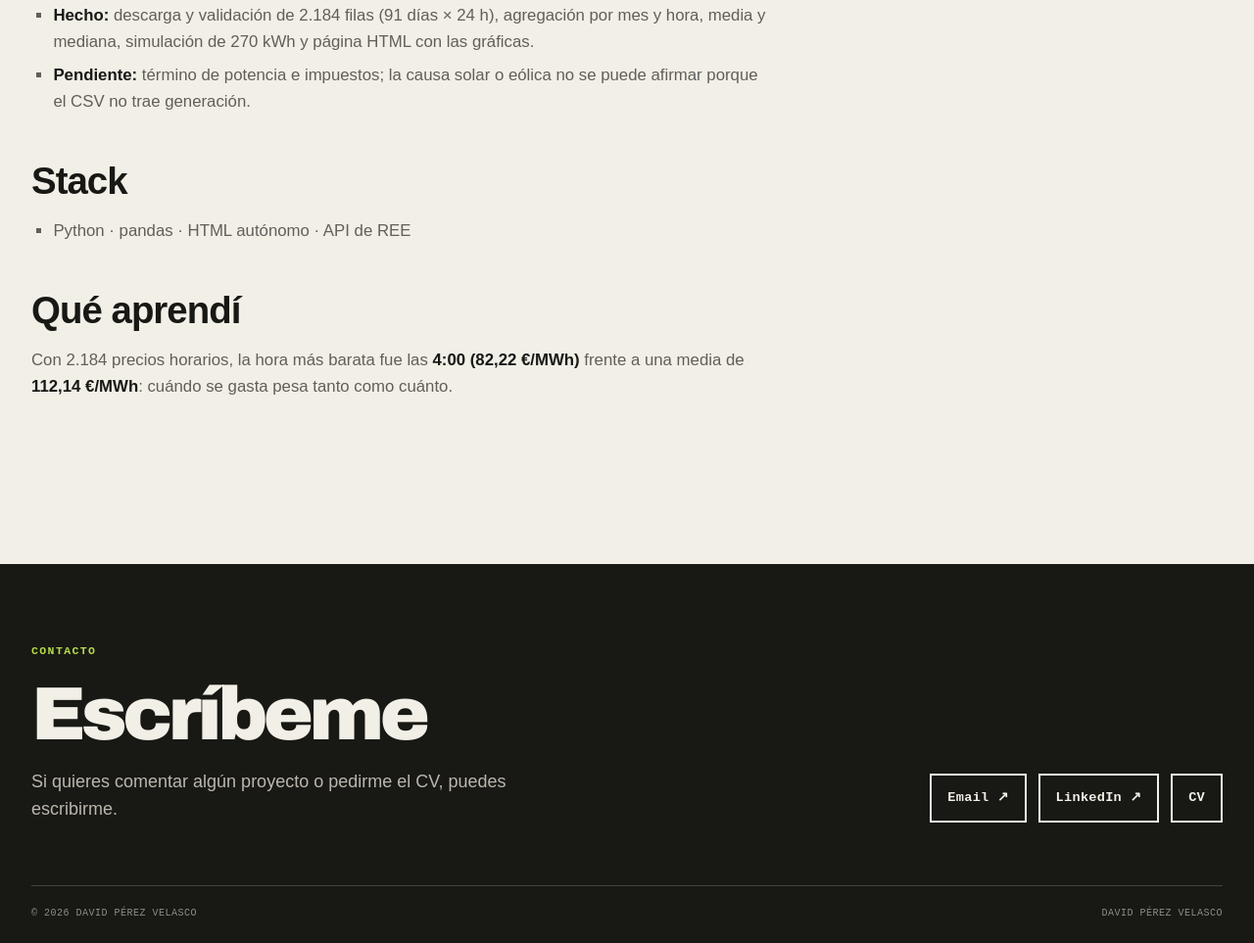
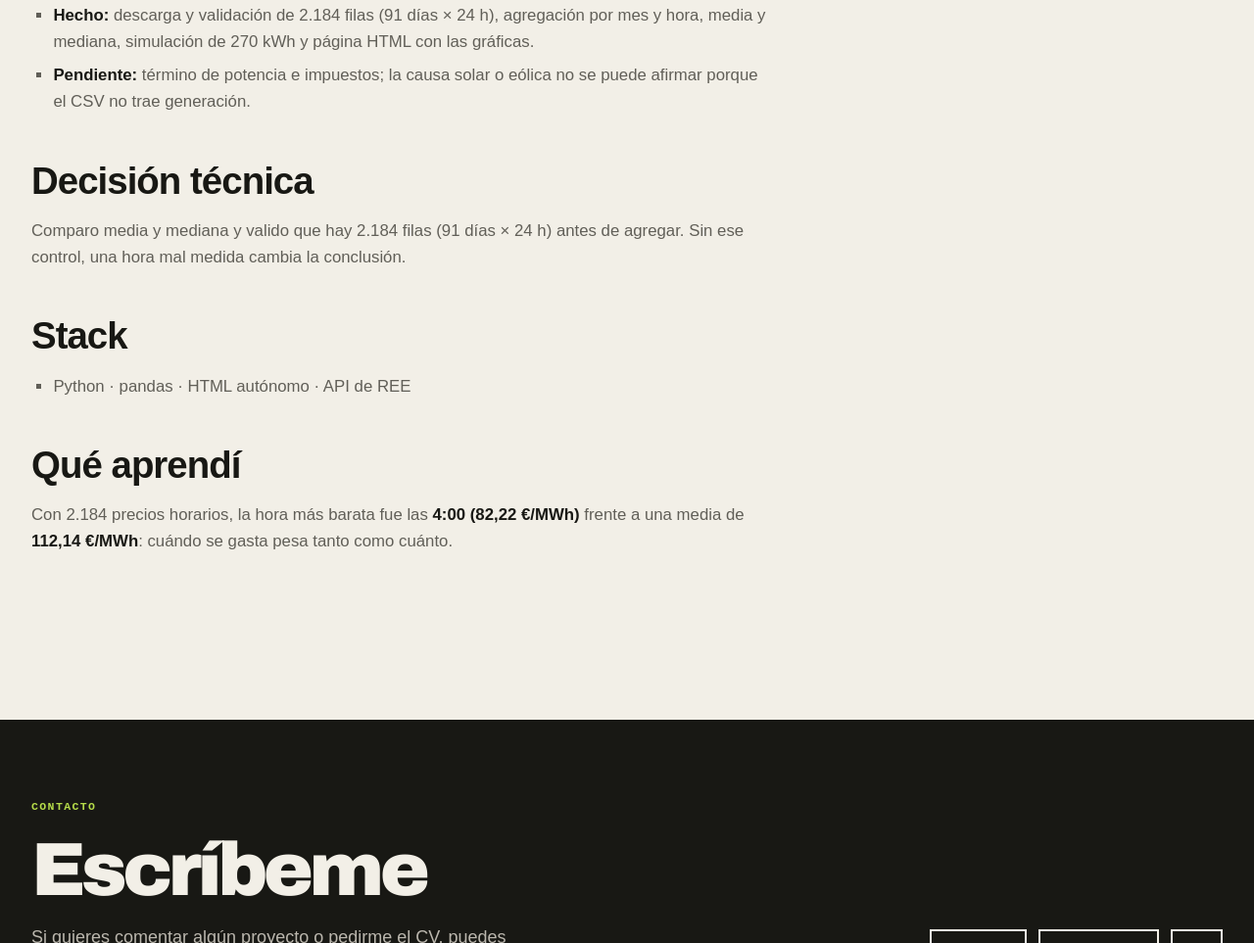
Before and after one commit to ErDeivih/erdeivih.github.io, an Astro site: page /datos/data-school-01 in a window 1280 px wide. Shown: the part 2699-3662 px from the top of the page at 98% size. Built offline with nearby package versions, Linux system fonts and the light colour scheme; Astro itself is replaced by a stand-in of ours.

Commit message:
Paso 1: decisión técnica común en las tres fichas de datos

```diff
--- a/src/content/datos/data-school-01/index.mdx
+++ b/src/content/datos/data-school-01/index.mdx
@@ -37,6 +37,10 @@ Para decidir cuándo poner la lavadora o la calefacción y ver cuánto pesa **cu
 - **Hecho:** descarga y validación de 2.184 filas (91 días × 24 h), agregación por mes y hora, media y mediana, simulación de 270 kWh y página HTML con las gráficas.
 - **Pendiente:** término de potencia e impuestos; la causa solar o eólica no se puede afirmar porque el CSV no trae generación.
 
+## Decisión técnica
+
+Comparo media y mediana y valido que hay 2.184 filas (91 días × 24 h) antes de agregar. Sin ese control, una hora mal medida cambia la conclusión.
+
 ## Stack
 
 - Python · pandas · HTML autónomo · API de REE
--- a/src/content/datos/data-school-02/index.mdx
+++ b/src/content/datos/data-school-02/index.mdx
@@ -27,6 +27,10 @@ Para comparar pilotos y coches por sector, frenada y ritmo de carrera.
 - **Preparado:** hueco, estructura y apartado en el porfolio.
 - **Pendiente:** Data School aún no ha entregado el dataset ni la URL del caso (comprobado 404 hoy).
 
+## Decisión técnica
+
+Pendiente: la decisión se tomará con el dataset de Data School, cuando exista. No se inventa el criterio antes de ver los datos.
+
 ## Stack
 
 - Python · pandas · matplotlib
--- a/src/content/datos/data-school-03/index.mdx
+++ b/src/content/datos/data-school-03/index.mdx
@@ -27,6 +27,10 @@ Para comparar equipos y jugadores por lo que generan, no solo por el marcador.
 - **Preparado:** hueco, estructura y apartado en el porfolio.
 - **Pendiente:** Data School aún no ha entregado el dataset ni la URL del caso (comprobado 404 hoy).
 
+## Decisión técnica
+
+Pendiente: la decisión se tomará con el dataset de Data School, cuando exista. No se inventa el criterio antes de ver los datos.
+
 ## Stack
 
 - Python · pandas · NumPy
```
